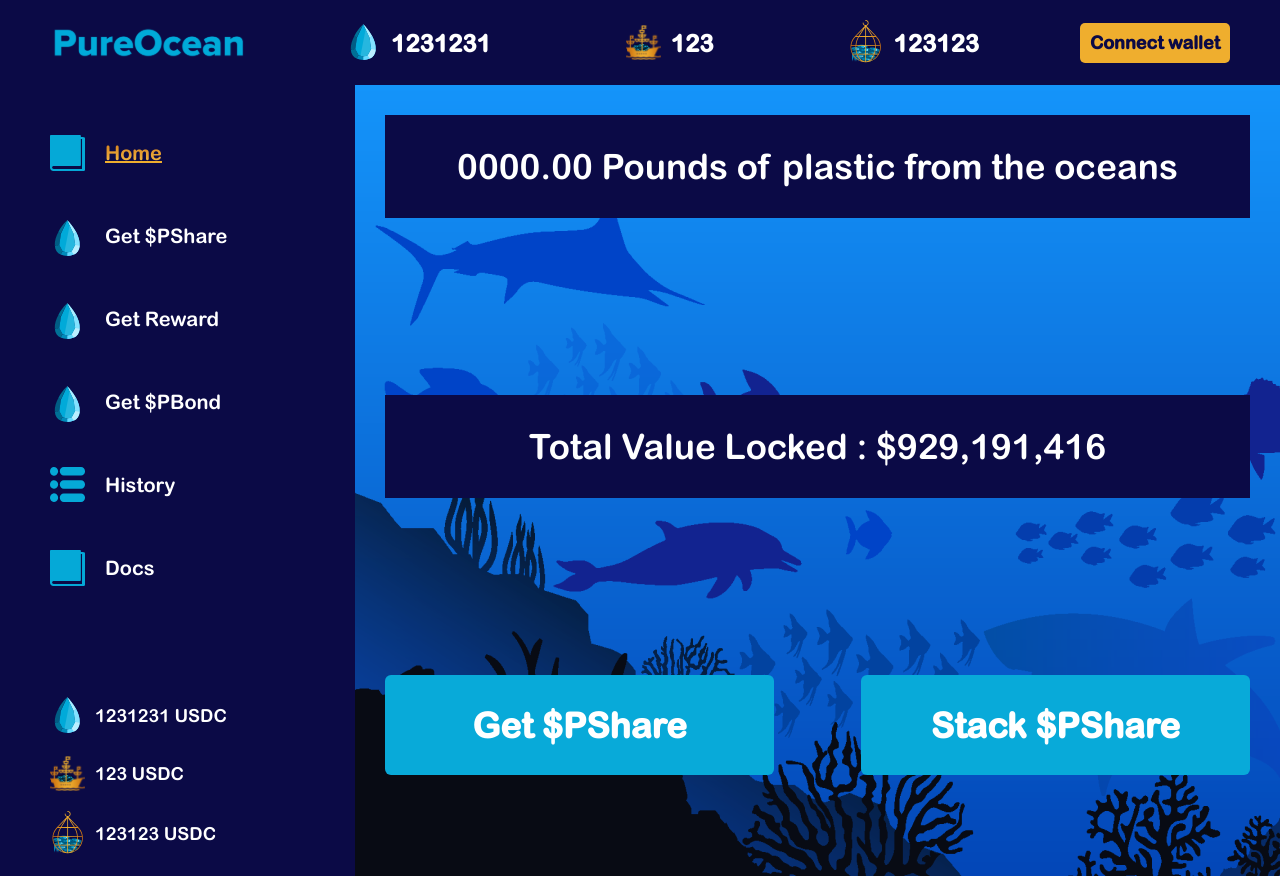
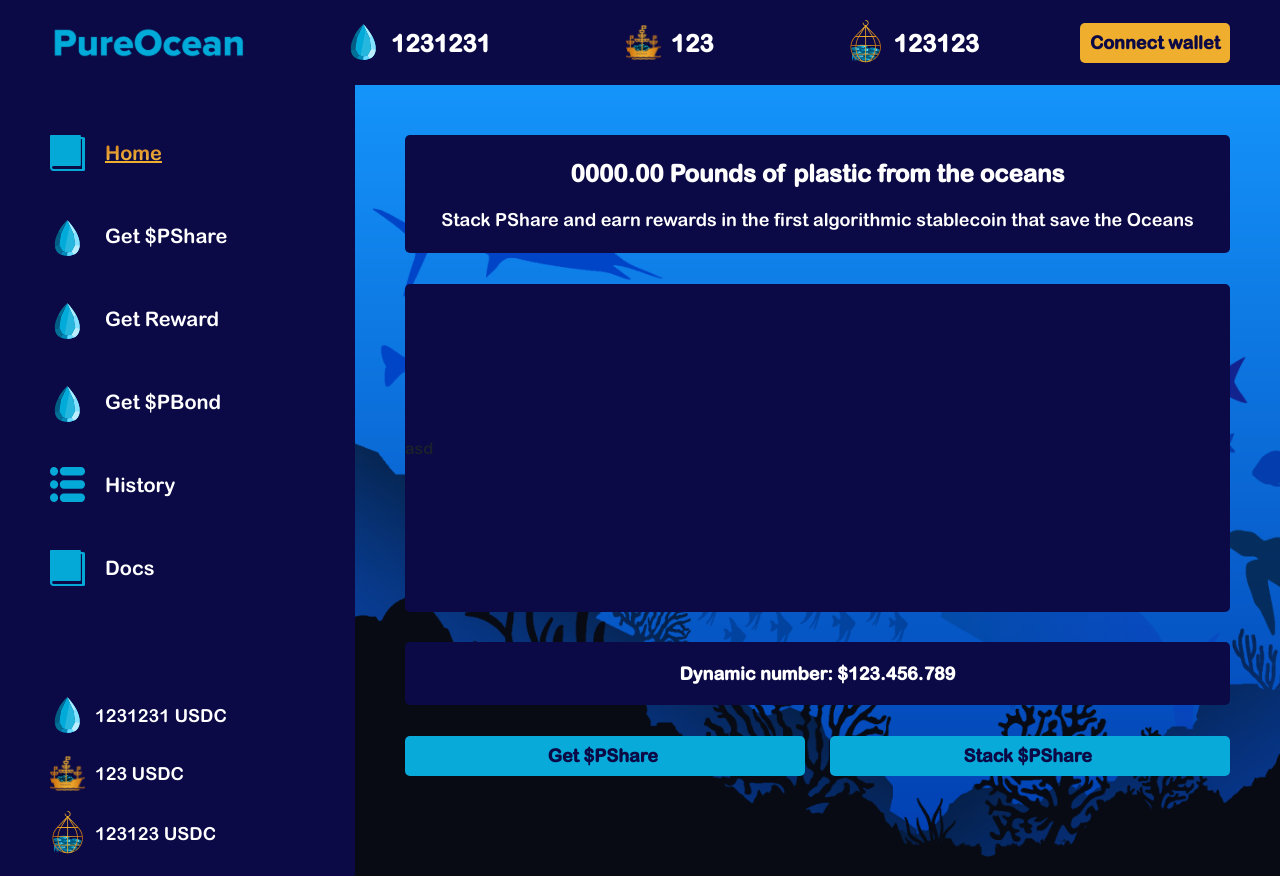
Before and after one commit to Vadim121197/pure_ocean, a React (Create React App) app: page / in a window 1280 px wide. Built offline with nearby package versions, Linux system fonts and the light colour scheme.

Commit message:
[Home] create page

```diff
--- a/src/components/BoxWithText/index.tsx
+++ /dev/null
@@ -1,22 +0,0 @@
-import { Box } from '@chakra-ui/react';
-import React from 'react';
-import { darkBlue } from '../../constants';
-
-export type BoxWithTextProps = {
-  text: string;
-};
-
-export const BoxWithText: React.FC<BoxWithTextProps> = ({ text }) => {
-  return (
-    <Box
-      bg={darkBlue}
-      color="white"
-      fontSize={['25px', null, '35px']}
-      w="100%"
-      p="25px 10px"
-      textAlign="center"
-    >
-      {text}
-    </Box>
-  );
-};
--- a/src/components/index.ts
+++ b/src/components/index.ts
@@ -1,5 +1,4 @@
 export * from './layouts';
 export * from './SidebarLink';
-export * from './BoxWithText';
 export * from './ConnectButton';
 export * from './ConnectAddress';
--- a/src/components/layouts/index.tsx
+++ b/src/components/layouts/index.tsx
@@ -30,7 +30,15 @@ export const LandingLayout: React.FC<LandingLayoutProps> = (props) => {
       </Box>
       <Flex direction="row" flex="1">
         <Sidebar variant={variants?.navigation} isOpen={isSidebarOpen} onClose={toggleSidebar} />
-        <Box w="100%" bgImage={background} flex="1">
+        <Box
+          w="100%"
+          minHeight="91vh"
+          bgImage={background}
+          bgRepeat="no-repeat"
+          bgSize="cover"
+          bgCo
+          flex="1"
+        >
           {children}
         </Box>
       </Flex>
--- a/src/constants/style.ts
+++ b/src/constants/style.ts
@@ -1,5 +1,5 @@
 export const darkBlue = '#0B0A46';
-export const burgerBackground = '#08AAD9';
+export const lightBlue = '#08AAD9';
 export const gold = '#EFAE2E';
 export const goldHover = '#D99818';
 export const goldPressed = '#C58200';
--- a/src/containers/Header/index.tsx
+++ b/src/containers/Header/index.tsx
@@ -2,7 +2,7 @@
 import React, { useEffect } from 'react';
 import { Flex, IconButton, Text, Box } from '@chakra-ui/react';
 import { HamburgerIcon } from '@chakra-ui/icons';
-import { burgerBackground, darkBlue } from '../../constants';
+import { lightBlue, darkBlue } from '../../constants';
 import { ConnectButton } from '../../components';
 // import { rpcService } from '../../services';
 import { IconBasket, IconLogoHeader, IconRuby, IconShip } from '../../assets/icons';
@@ -55,7 +55,7 @@ export const Header: React.FC<HeaderProps> = ({ showSidebarButton, onShowSidebar
           variant="solid"
           onClick={onShowSidebar}
           aria-label="Search database"
-          bg={burgerBackground}
+          bg={lightBlue}
           mx="30px"
           color={darkBlue}
         />
--- a/src/containers/Sidebar/index.tsx
+++ b/src/containers/Sidebar/index.tsx
@@ -12,7 +12,7 @@ import {
 import { headerImages } from '..';
 import { IconDocs, IconHistory, IconLogoHeader, IconRuby } from '../../assets/icons';
 import { SidebarLink } from '../../components';
-import { burgerBackground, darkBlue, routes } from '../../constants';
+import { lightBlue, darkBlue, routes } from '../../constants';
 
 export type SidebarProps = {
   onClose: () => void;
@@ -52,7 +52,7 @@ export const Sidebar: React.FC<SidebarProps> = ({ isOpen, variant, onClose }) =>
         <DrawerContent>
           <DrawerCloseButton
             colorScheme="whiteAlpha"
-            bg={burgerBackground}
+            bg={lightBlue}
             color={darkBlue}
             my="5px"
             _hover={{
--- a/src/pages/Home/index.tsx
+++ b/src/pages/Home/index.tsx
@@ -1,20 +1,72 @@
 import React from 'react';
-import { Button, Flex } from '@chakra-ui/react';
-import { BoxWithText } from '../../components';
-import { burgerBackground } from '../../constants';
+import { Button, Flex, Text } from '@chakra-ui/react';
+import { darkBlue, lightBlue } from '../../constants';
 
 export const Home: React.FC = () => {
   return (
     <Flex
       flexDirection="column"
       alignItems="center"
+      h="100%"
       justifyContent="space-between"
-      w="100%"
-      height="90vh"
-      p="30px"
+      px="50px"
+      pt="50px"
+      pb="100px"
     >
-      <BoxWithText text="0000.00 Pounds of plastic from the oceans" />
-      <BoxWithText text="Total Value Locked : $929,191,416" />
+      <Flex
+        flexDirection="column"
+        alignItems="center"
+        bgColor={darkBlue}
+        w="100%"
+        py="20px"
+        borderRadius="5px"
+      >
+        <Text fontSize="24px" fontWeight="700" color="white" mb="15px">
+          0000.00 Pounds of plastic from the oceans
+        </Text>
+        <Text fontSize="18px" fontWeight="400" color="white">
+          Stack PShare and earn rewards in the first algorithmic stablecoin that save the Oceans
+        </Text>
+      </Flex>
+      <Flex alignItems="center" bgColor={darkBlue} w="100%" h="328px" py="20px" borderRadius="5px">
+        asd
+      </Flex>
+      <Text
+        fontSize="18px"
+        fontWeight="700"
+        color="white"
+        py="18px"
+        bgColor={darkBlue}
+        w="100%"
+        textAlign="center"
+        borderRadius="5px"
+      >
+        Dynamic number: $123.456.789
+      </Text>
+      <Flex w="100%">
+        <Button
+          w="50%"
+          fontSize="18px"
+          fontWeight="700"
+          bg={lightBlue}
+          color={darkBlue}
+          borderRadius="5px"
+          mr="25px"
+        >
+          Get $PShare ️
+        </Button>
+        <Button
+          w="50%"
+          fontSize="18px"
+          fontWeight="700"
+          bg={lightBlue}
+          color={darkBlue}
+          borderRadius="5px"
+        >
+          Stack $PShare ️️
+        </Button>
+      </Flex>
+      {/* <BoxWithText text="Total Value Locked : $929,191,416" />
       <Flex w="100%" alignItems="center" justifyContent="space-between">
         <Button
           fontSize={['15px', null, '35px']}
@@ -33,8 +85,8 @@ export const Home: React.FC = () => {
           p="50px 0"
         >
           Stack $PShare
-        </Button>
-      </Flex>
+        </Button> */}
+      {/* </Flex> */}
     </Flex>
   );
 };
```
